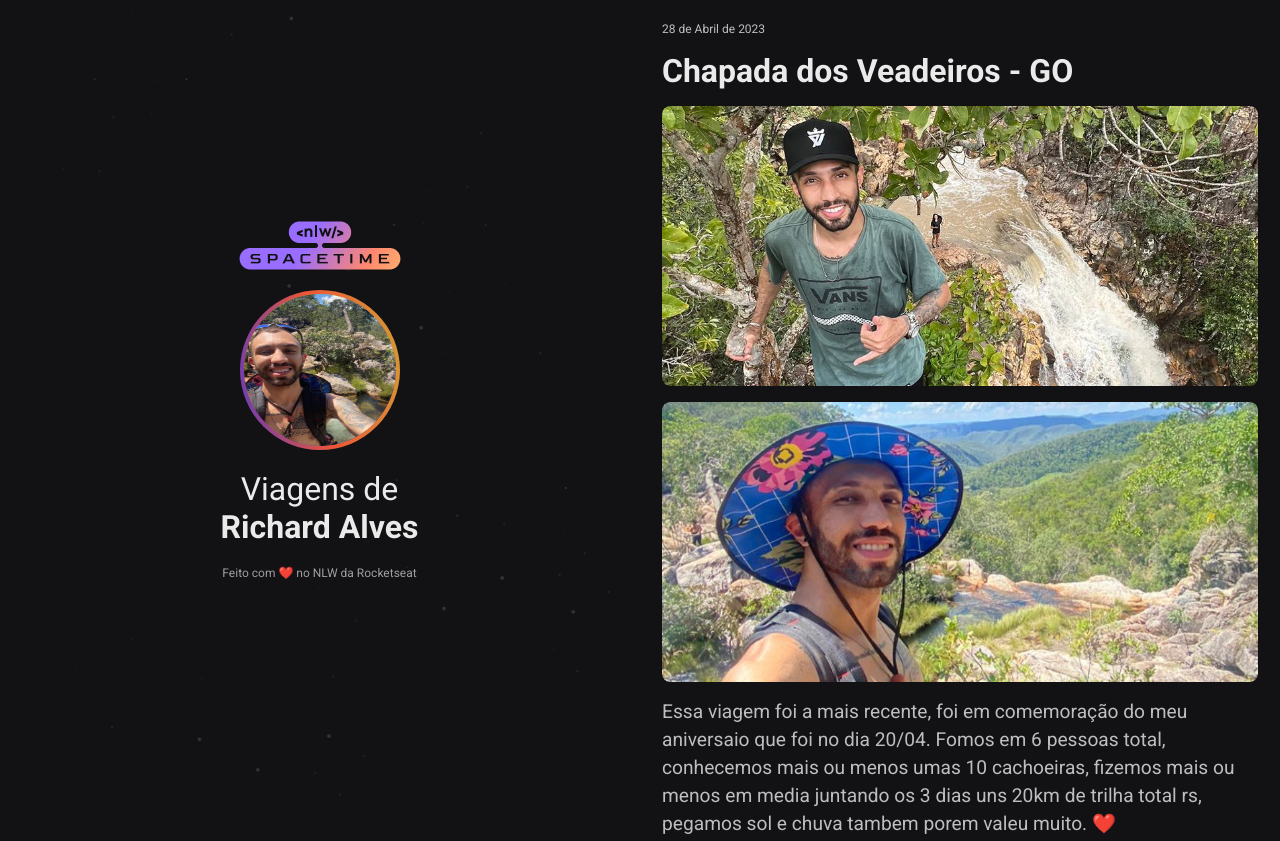
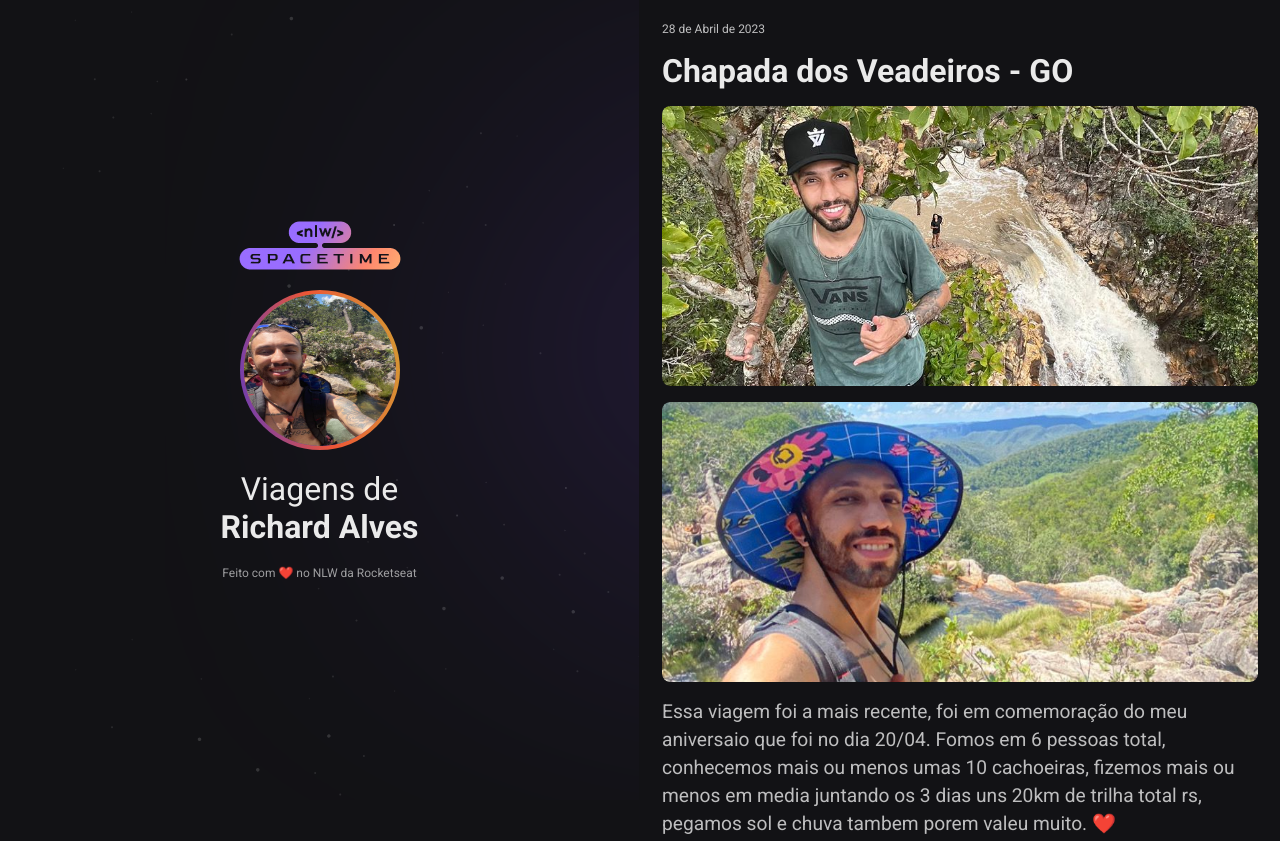
Before and after one commit to Ferreirinha1313/Minhasviagens, a plain HTML site: page index.html in a window 1280 px wide. Shown: the top 841 px of the page. Drawn offline with Linux system fonts and the light colour scheme.

Commit message:
versão Final de teste

```diff
--- a/styles.css
+++ b/styles.css
@@ -109,6 +109,7 @@ aside {
   border-image: linear-gradient(#727275, #2c2c31);
 
   background-image: url(./assets/Group\ 6805.png);
+  background-image: url(./assets/FundoRoxo.svg);
   background-position: top right;
   background-repeat: no-repeat;
   background-size: auto 100%;
```
Also changed, not shown: assets/FundoRoxo.svg (added).
